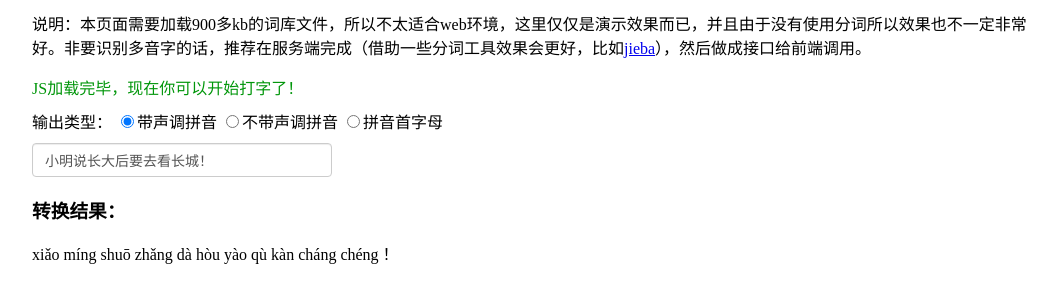
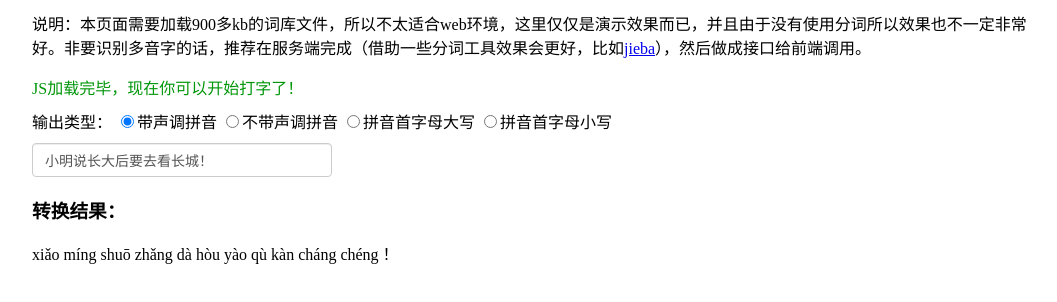
Before and after one commit to sxei/pinyinjs, a website: page polyphone.html in a window 1280 px wide. Shown: the part 132-434 px from the top of the page, without its empty margins (96-1153 px from the left). Drawn offline with Linux system fonts and the light colour scheme.

Commit message:
拼音首字母小写

```diff
--- a/polyphone.html
+++ b/polyphone.html
@@ -67,7 +67,8 @@
 			<span>输出类型：</span>
 			<label><input type="radio" name="pinyin_type" value="0" checked/>带声调拼音</label>
 			<label><input type="radio" name="pinyin_type" value="1"/>不带声调拼音</label>
-			<label><input type="radio" name="pinyin_type" value="2"/>拼音首字母</label>
+			<label><input type="radio" name="pinyin_type" value="2"/>拼音首字母大写</label>
+			<label><input type="radio" name="pinyin_type" value="3"/>拼音首字母小写</label>
 		</div>
 		<input type="text" id="test" value="小明说长大后要去看长城！" placeholder="请随便输入一些中文"/>
 		<h3>转换结果：</h3>
@@ -91,6 +92,7 @@
 				case '0': result = pinyinUtil.getPinyin(value, ' ', true, true); break;
 				case '1': result = pinyinUtil.getPinyin(value, ' ', false, true); break;
 				case '2': result = pinyinUtil.getFirstLetter(value, true); break;
+				case '2': result = pinyinUtil.getFirstLetter(value, true).toLowerCase(); break;
 				default: break;
 			}
 		}
```
